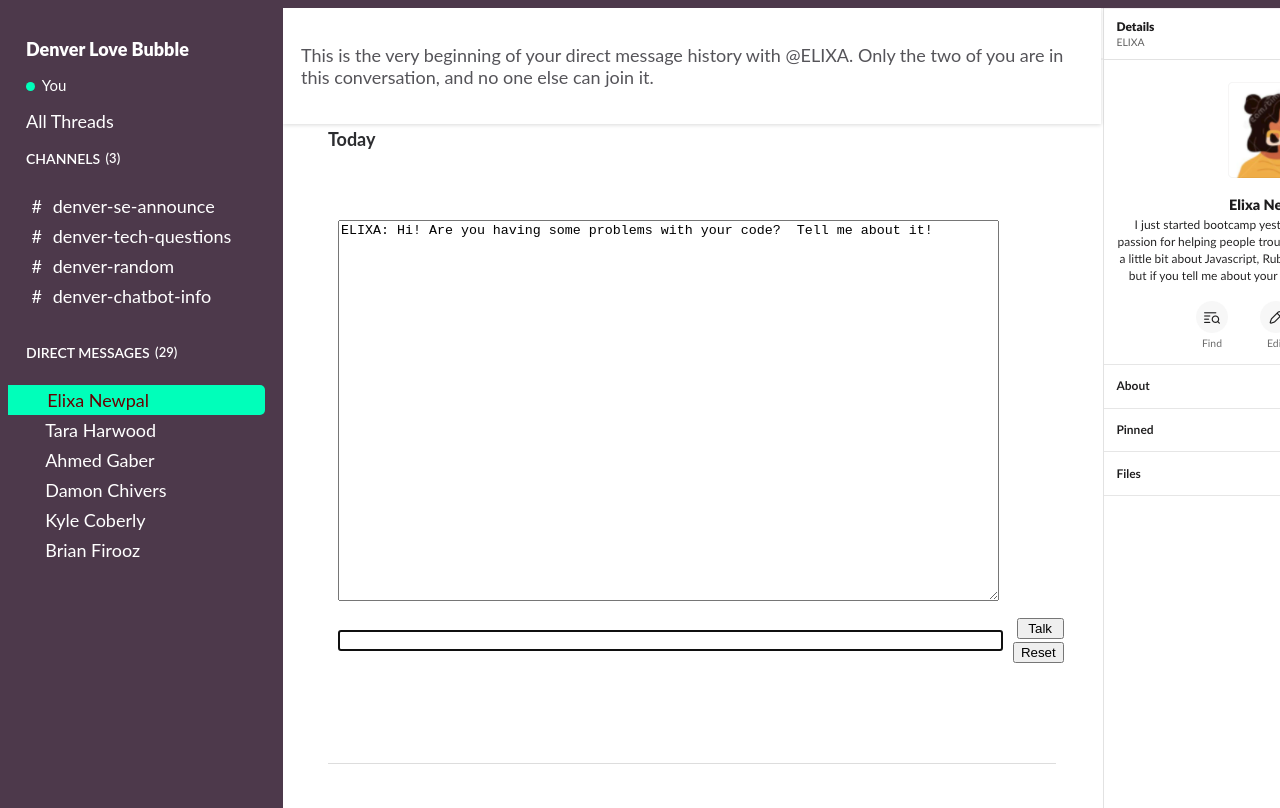
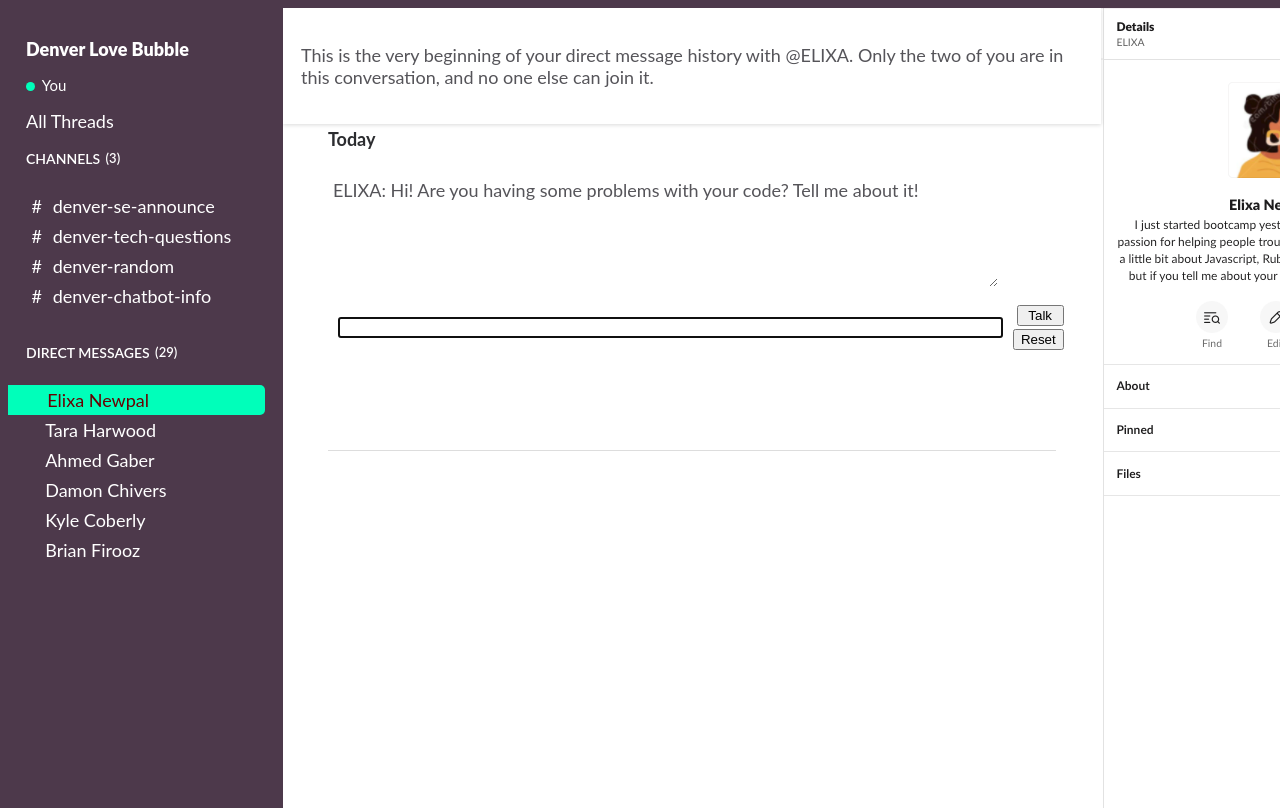
Before and after one commit to tara-m-harwood/elixa-newpal-fe, a plain HTML site: page index.html in a window 1280 px wide. Drawn offline with Linux system fonts and the light colour scheme.

Commit message:
basic DOM msgs

```diff
--- a/index.html
+++ b/index.html
@@ -5,11 +5,12 @@
       <meta http-equiv="X-UA-Compatible" content="IE=edge">
       <meta name="viewport" content="width=device-width, initial-scale=1.0">
       <link rel="stylesheet" type = "text/css" href = "styles.css">
+      <!-- <link rel="stylesheet" href="http://stackpath.bootstrapcdn.com/bootstrap/4.1.2/css/bootstrap.min.css"/> -->
       <title>Elixa on Slack</title>
       <SCRIPT LANGUAGE="JavaScript" TYPE="text/javascript" SRC="elixabot.js"></SCRIPT>
       <SCRIPT LANGUAGE="JavaScript" TYPE="text/javascript" SRC="elixadata.js"></SCRIPT>
   </head>
-  <body onload="window.setTimeout('elixaReset()',100)">
+  <body onload="window.setTimeout(elixaReset(),100)">
 
     <div id="main-container">
 
@@ -95,7 +96,11 @@
               <!-- add ELIXA code below -->
               <TABLE BORDER="0" CELLSPACING="10" CELLPADDING="0">
                 <FORM NAME="e_form" onsubmit="elixaStep();return false">
-                <TR><TD COLSPAN="2"><TEXTAREA NAME="e_display" COLS="80" ROWS="25"></TEXTAREA></TD></TR>
+                <TR><TD COLSPAN="2">
+           <!-- TARA IS PAINTING OVER THIS WITH WHITE FONT FOR NOW -->
+                  <textarea id="tty-display" NAME="e_display" COLS="80" ROWS="0"></textarea>
+           <!-- FIX FIX FIX        -->
+                </TD></TR>
                 <TR VALIGN="middle">
                   <TD><INPUT TYPE="text" NAME="e_input" SIZE="80"></TD>
                   <TD ALIGN="right"><INPUT TYPE="submit" VALUE="&nbsp;Talk&nbsp;"> <INPUT TYPE="reset" VALUE="Reset" onClick="window.setTimeout('elixaReset()',100)"></TD>
@@ -177,8 +182,12 @@
 
             f.e_display.value = '\n';
             var initial = 'ELIXA: ' + elixa.getInitial();
-            elixaLines.push(initial);
+            // elixaLines.push(initial);
+// TARA <CODE>
 
+            appendMessage(initial)
+
+// TARA </CODE>
             f.e_display.value = initial + '\n';
           }
           f.e_input.value = '';
--- a/styles.css
+++ b/styles.css
@@ -46,6 +46,12 @@ button {
 ul {
   padding: 0;
 }
+
+#tty-display {
+  color: white;
+  border-color: white;
+}
+
 button:focus,
 button:hover,
 button:active {
@@ -57,9 +63,11 @@ button:active {
   display: flex;
 }
 
+#msg-container {
+}
+
 .message-item {
-  border-style: dashed;
-  border-color: blue;
+  padding: 5px;
 }
 
 .team-menu {
```
